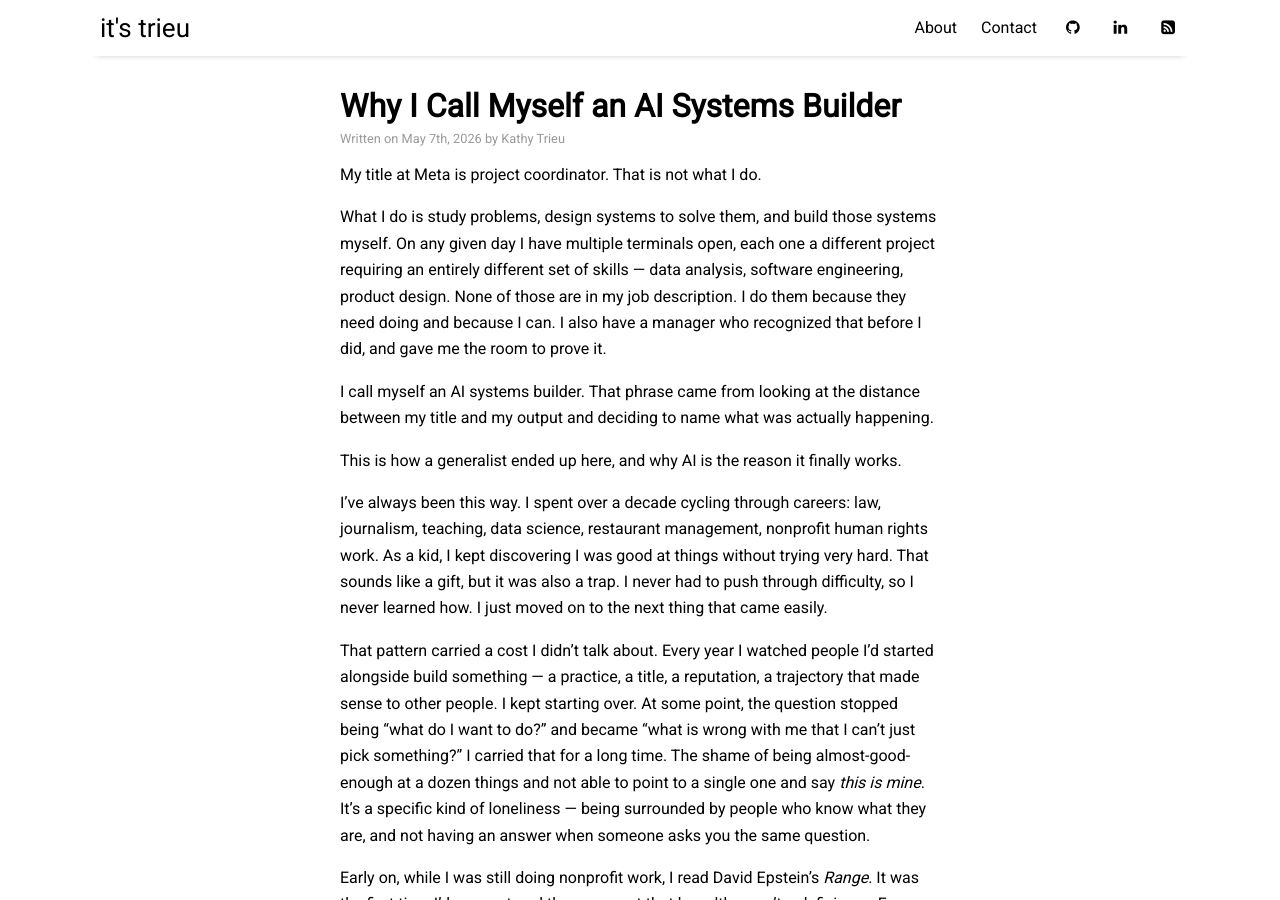
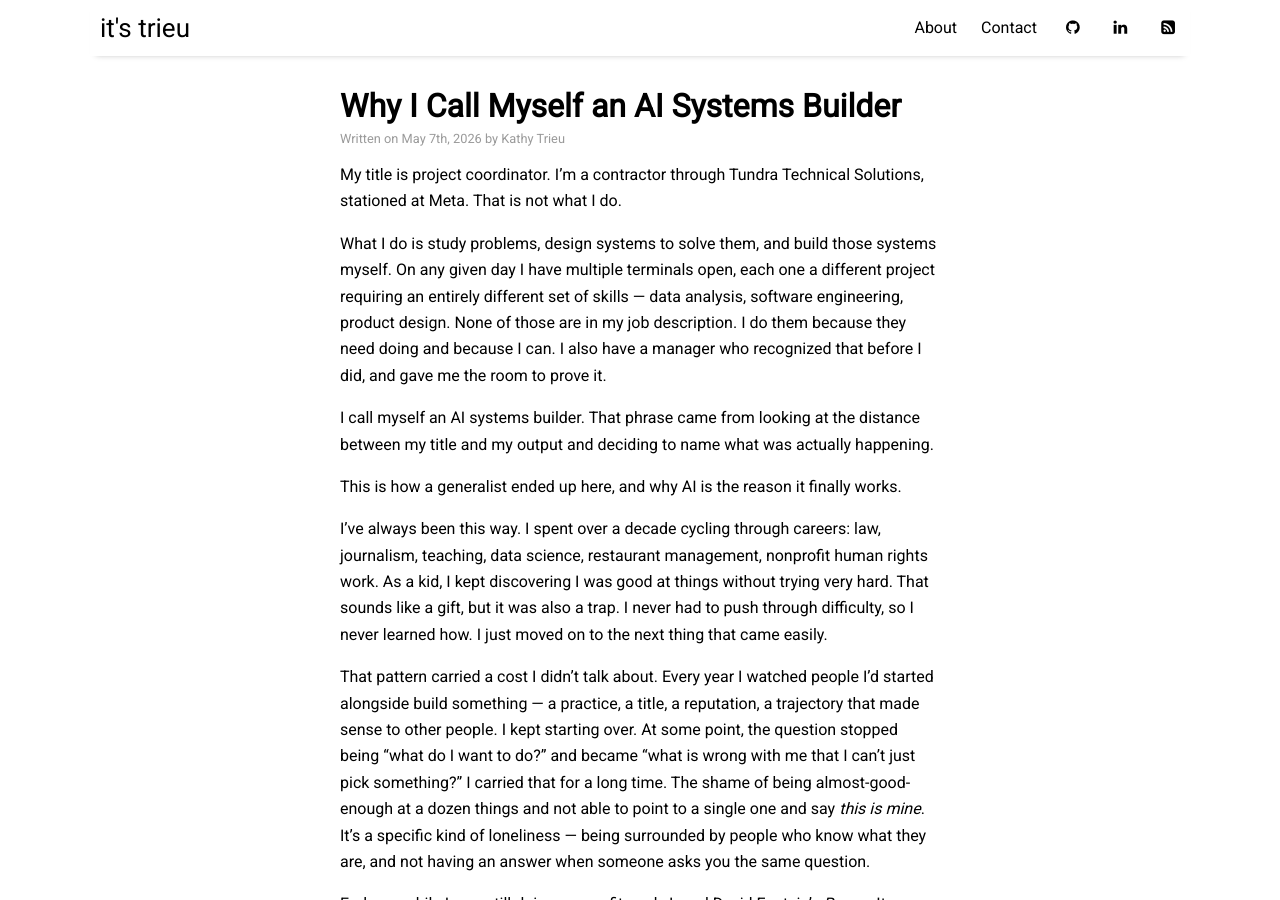
Before and after one commit to itstrieu/itstrieu.github.io, a Jekyll site: the page built from _posts/2026-05-07-the-generalists-moment.md, in a window 1280 px wide and 900 px high. Built offline with Jekyll 4.4.1, drawn with Linux system fonts in a browser that asks for light colours; nearby versions of some CDN libraries.

Commit message:
Clarify contractor status through Tundra at Meta
Co-Authored-By: Claude Opus 4.6 <noreply@anthropic.com>

```diff
--- a/_posts/2026-05-07-the-generalists-moment.md
+++ b/_posts/2026-05-07-the-generalists-moment.md
@@ -9,7 +9,7 @@ tags:
 description: My title says project coordinator. My work says something else. This is the story of how I got here.
 ---
 
-My title at Meta is project coordinator. That is not what I do.
+My title is project coordinator. I'm a contractor through Tundra Technical Solutions, stationed at Meta. That is not what I do.
 
 What I do is study problems, design systems to solve them, and build those systems myself. On any given day I have multiple terminals open, each one a different project requiring an entirely different set of skills — data analysis, software engineering, product design. None of those are in my job description. I do them because they need doing and because I can. I also have a manager who recognized that before I did, and gave me the room to prove it.
 
```
